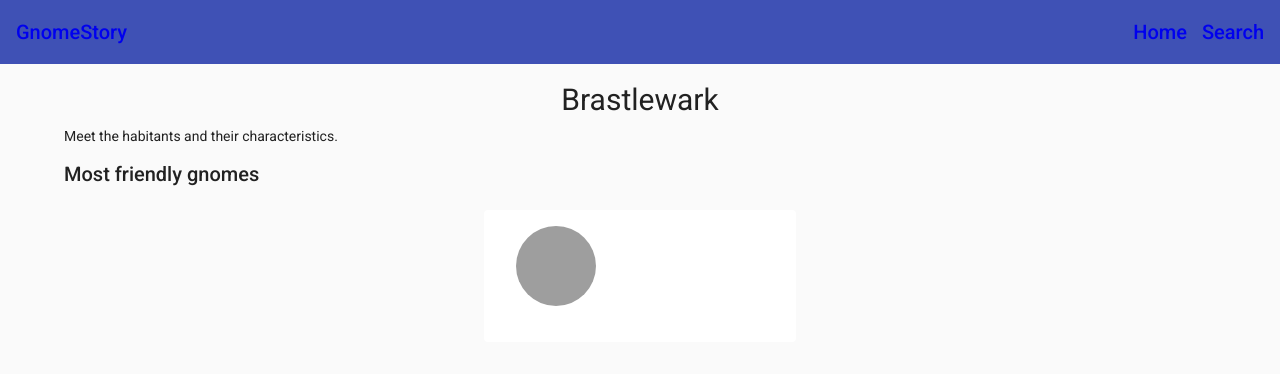
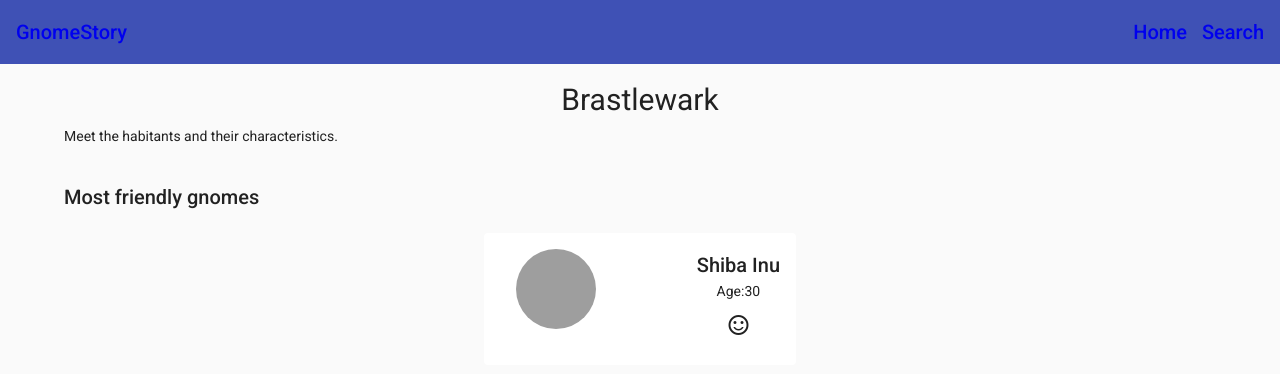
Before and after one commit to leonimug/Gnome-Story, an Angular app: page /home in a window 1280 px wide. Shown: the top 374 px of the page. Built offline with nearby package versions, Linux system fonts and the light colour scheme; grey boxes are pictures that could not be loaded.

Commit message:
Fixing styles

```diff
--- a/src/app/components/card/card.component.html
+++ b/src/app/components/card/card.component.html
@@ -6,4 +6,10 @@
       alt="Photo of a Shiba Inu"
     />
   </mat-card-header>
+
+  <mat-card-content>
+    <h2>Shiba Inu</h2>
+    <p>Age:<span>30</span></p>
+    <mat-icon>sentiment_satisfied_alt</mat-icon>
+  </mat-card-content>
 </mat-card>
--- a/src/app/components/home/home.component.html
+++ b/src/app/components/home/home.component.html
@@ -2,7 +2,7 @@
   <h1 class="title">Brastlewark</h1>
   <p>Meet the habitants and their characteristics.</p>
 
-  <section>
+  <section class="cards">
     <h2>Most friendly gnomes</h2>
     <app-card></app-card>
   </section>
--- a/src/app/components/home/home.component.scss
+++ b/src/app/components/home/home.component.scss
@@ -7,4 +7,8 @@
     margin-top: 20px;
     margin-bottom: 10px;
   }
+
+  .cards {
+    margin-top: 35px;
+  }
 }
```
